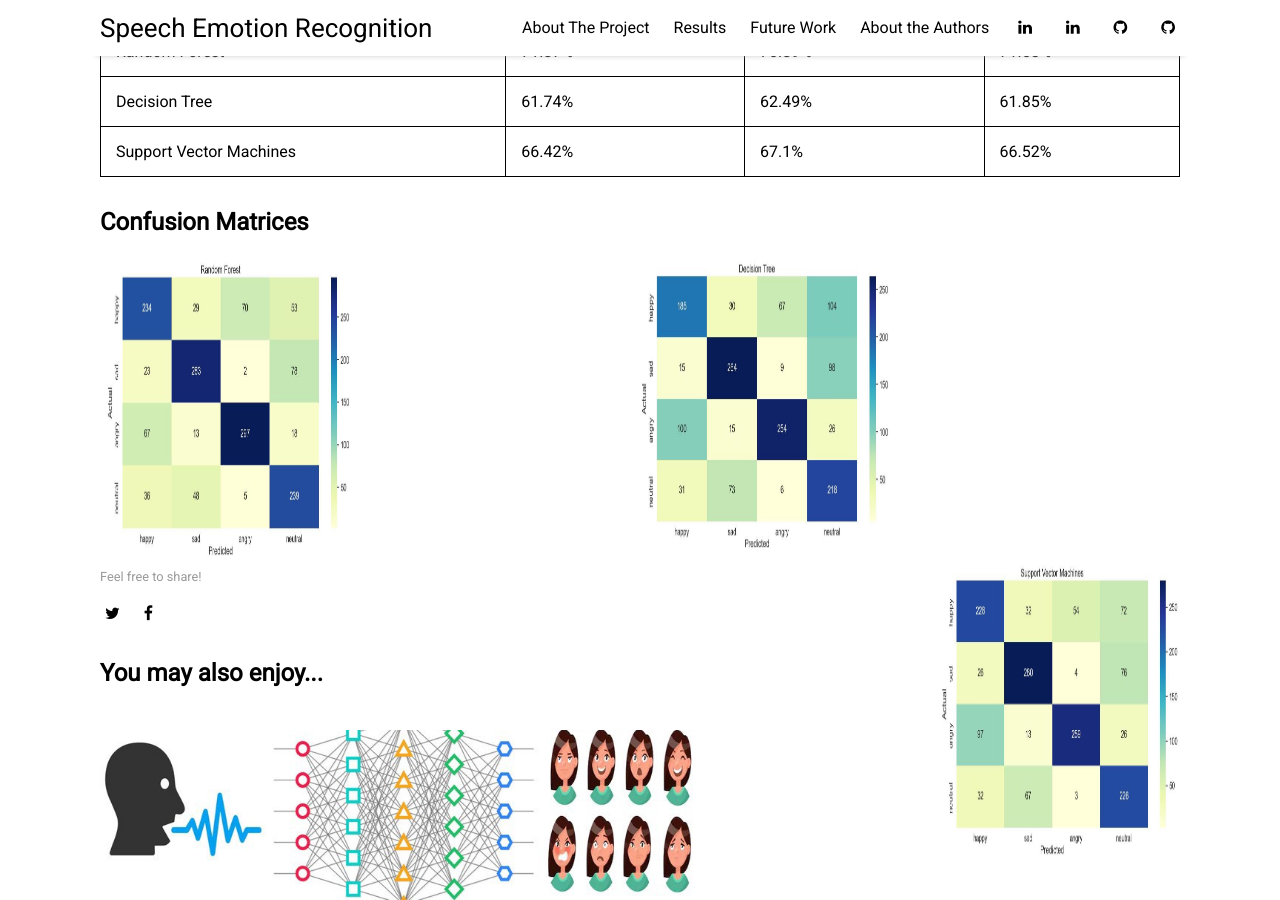
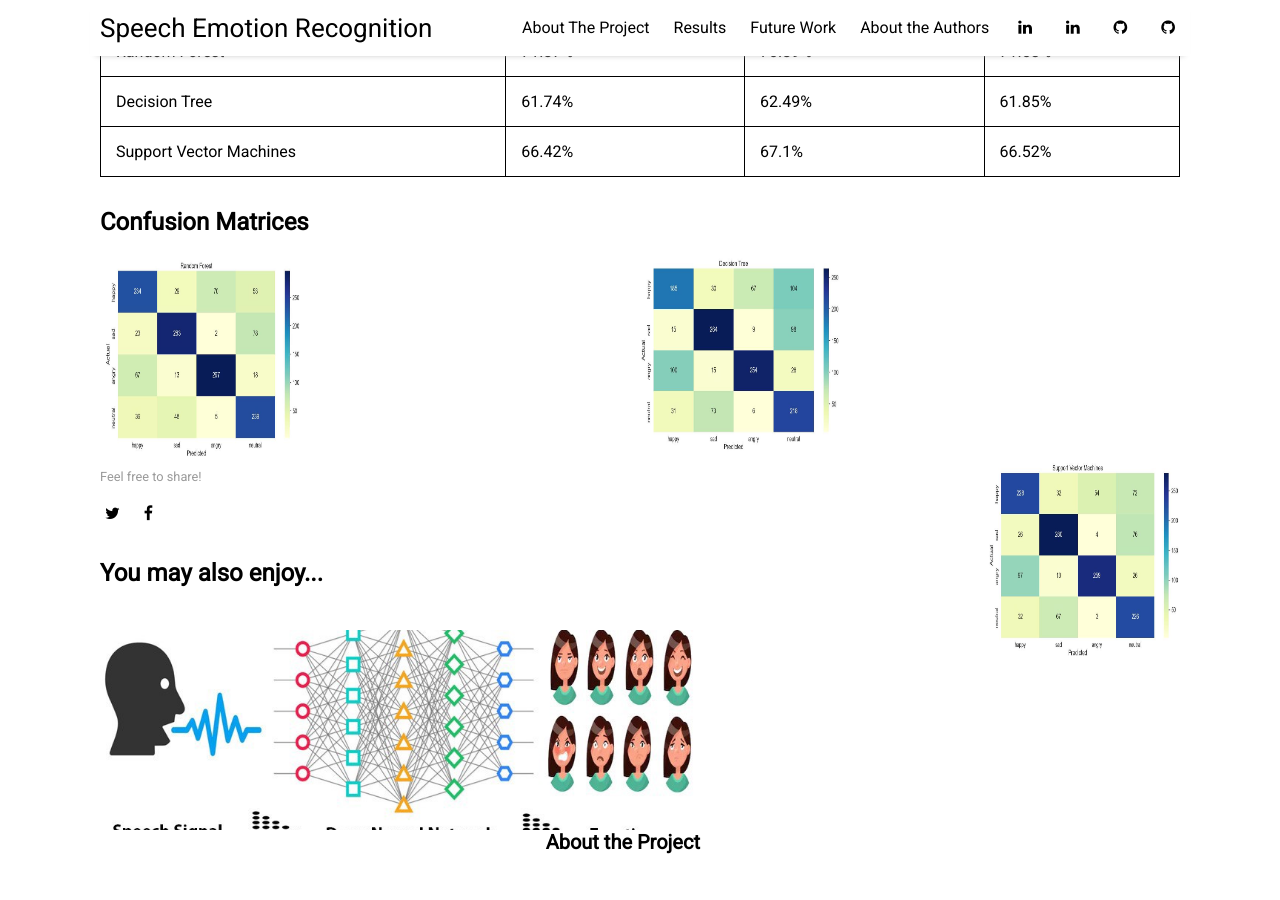
Before and after one commit to kelvinm10/SER_Website, a Jekyll site: the page built from _posts/2022-04-18-results.md, in a window 1280 px wide and 900 px high, scrolled down 2364 px. Built offline with Jekyll 4.4.1, drawn with Linux system fonts in a browser that asks for light colours; nearby versions of some CDN libraries.

Commit message:
resize cms

```diff
--- a/_posts/2022-04-18-results.md
+++ b/_posts/2022-04-18-results.md
@@ -20,6 +20,7 @@ image: results.jpg
 
 <img src="{{ site.github.url }}/assets/img/angry1.jpg" alt="angry1" style="width:500px;height:400px;" align="left">
 <img src="{{ site.github.url }}/assets/img/angry2.jpg" alt="angry2" style="width:500px;height:400px;" align="right">
+
 
 # Traditional ML Model Performances
 <table>
@@ -50,6 +51,6 @@ image: results.jpg
 </table>
 
 ## Confusion Matrices
-<img src="{{ site.github.url }}/assets/img/RandomForestCm.jpg" alt="RFConfusionMatrix" style="width:250px;height:300px;" align="left">
-<img src="{{ site.github.url }}/assets/img/DecisionTreeCm.jpg" alt="DecisionTree" style="width:250px;height:300px;" align="center">
-<img src="{{ site.github.url }}/assets/img/SvmCm.jpg" alt="SVM" style="width:250px;height:300px;" align="right">
+<img src="{{ site.github.url }}/assets/img/RandomForestCm.jpg" alt="RFConfusionMatrix" style="width:200px;height:200px;" align="left">
+<img src="{{ site.github.url }}/assets/img/DecisionTreeCm.jpg" alt="DecisionTree" style="width:200px;height:200px;" align="center">
+<img src="{{ site.github.url }}/assets/img/SvmCm.jpg" alt="SVM" style="width:200px;height:200px;" align="right">
```
